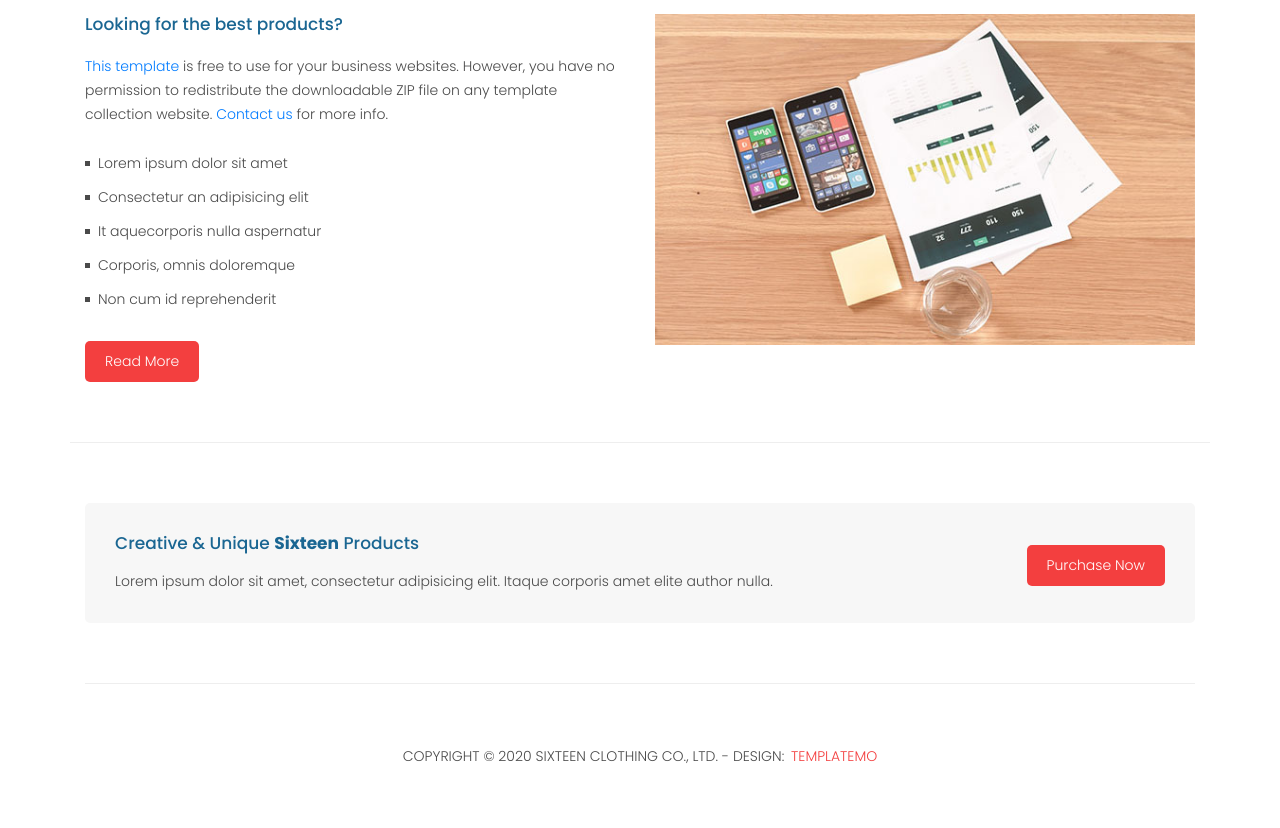
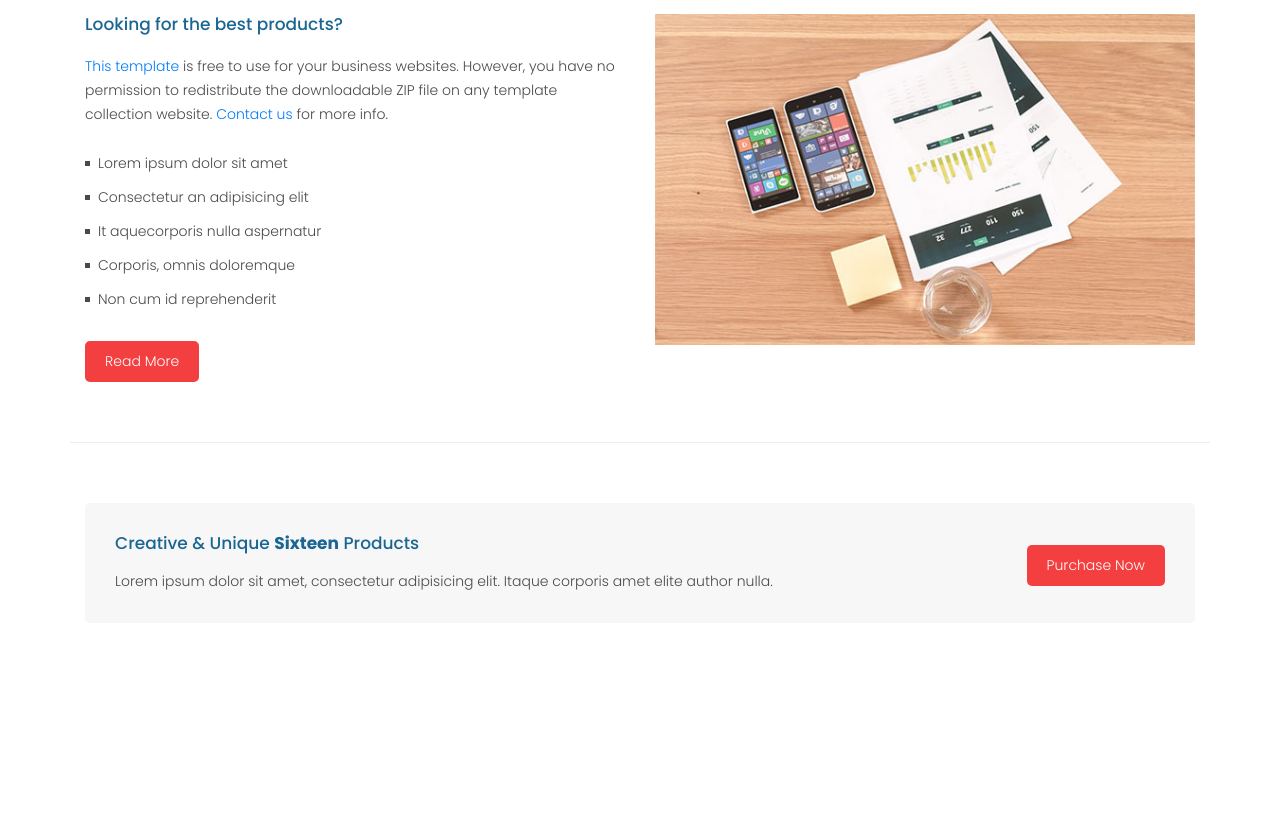
Before and after one commit to GreatScythe/GreatScythe.github.io, a plain HTML site: page index.html in a window 1280 px wide. Shown: the part 1804-2632 px from the top of the page. After the commit the page ends 2428 px from the top, so only its background shows below. Drawn offline with Linux system fonts and the light colour scheme.

Commit message:
patch 0.1

```diff
--- a/index.html
+++ b/index.html
@@ -63,6 +63,8 @@ Notes:
               <li class="nav-item">
                 <a class="nav-link" href="contact.html">Contactos</a>
               </li>
+               <h3 class=”Heading”>Shopping Cart</h3>
+ 				<h5 class=”Action”>Remove all</h5>
             </ul>
           </div>
         </div>
@@ -273,11 +275,9 @@ Notes:
       <div class="container">
         <div class="row">
           <div class="col-md-12">
-            <div class="inner-content">
-              <p>Copyright &copy; 2020 Sixteen Clothing Co., Ltd.
 
-            - Design: <a rel="nofollow noopener" href="https://templatemo.com" target="_blank">TemplateMo</a></p>
-            </div>
+
+
           </div>
         </div>
       </div>
```
